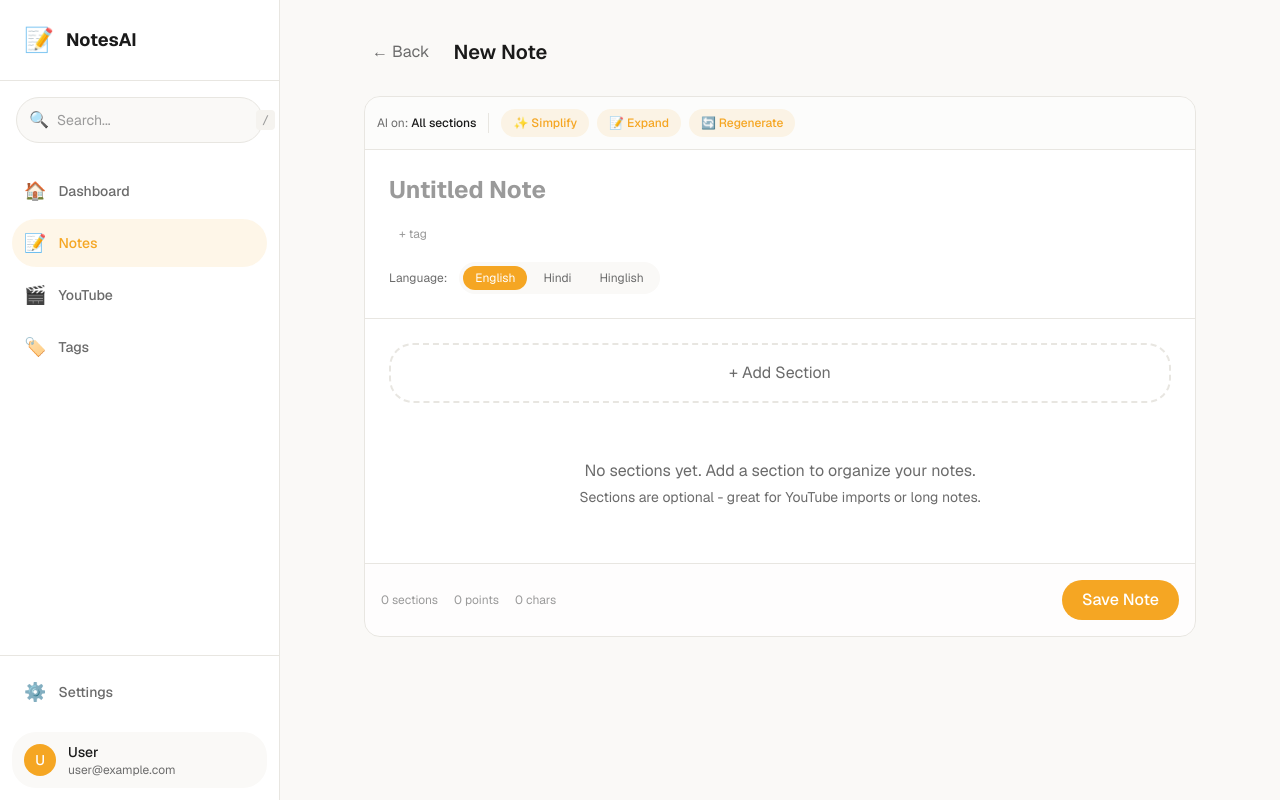
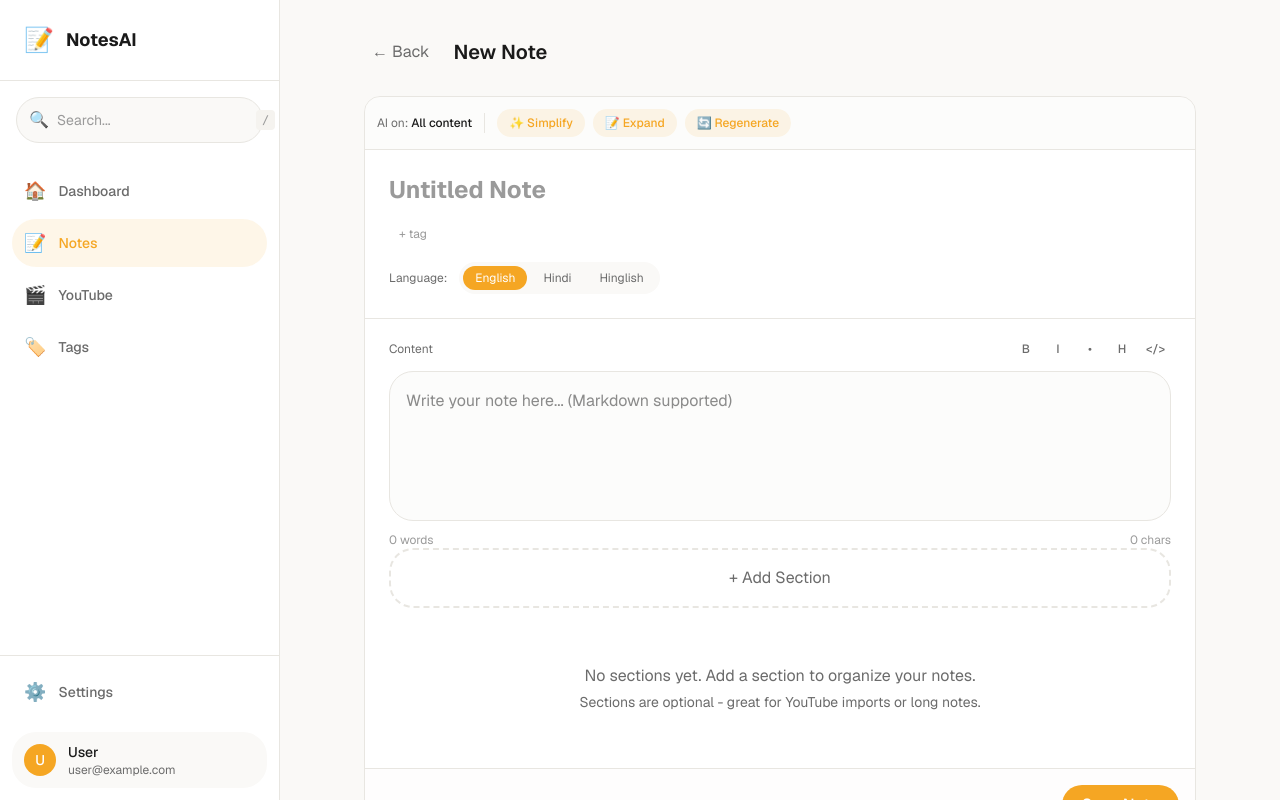
Before and after one commit to acousticclown/yt-transcript, a Next.js app in the folder apps/web/: page /notes/new in a window 1280 px wide. Built offline with nearby package versions, Linux system fonts and the light colour scheme.

Commit message:
feat: Add main content textarea with formatting toolbar
- Content field for simple notes (title + tags + content)
- Formatting buttons: Bold, Italic, List, Heading, Code
- Word and char count
- AI actions work on content selection too
- Sections remain optional (shown for YouTube imports)

```diff
--- a/apps/web/components/notes/UnifiedNoteEditor.tsx
+++ b/apps/web/components/notes/UnifiedNoteEditor.tsx
@@ -16,6 +16,7 @@ type NoteSection = {
 type UnifiedNote = {
   id?: string;
   title: string;
+  content: string; // Main content (for simple notes without sections)
   tags: string[];
   language: "english" | "hindi" | "hinglish";
   sections: NoteSection[];
@@ -36,12 +37,15 @@ export function UnifiedNoteEditor({
 }: UnifiedNoteEditorProps) {
   const [note, setNote] = useState<UnifiedNote>({
     title: initialNote?.title || "",
+    content: initialNote?.content || "",
     tags: initialNote?.tags || [],
     language: initialNote?.language || "english",
     sections: initialNote?.sections || [],
     source: initialNote?.source || "manual",
     youtubeUrl: initialNote?.youtubeUrl,
   });
+
+  const contentRef = useRef<HTMLTextAreaElement>(null);
 
   const [newTag, setNewTag] = useState("");
   const [showTagInput, setShowTagInput] = useState(false);
@@ -96,9 +100,13 @@ export function UnifiedNoteEditor({
         return { text: section.summary, type: "section" as const, sectionId: focusedSectionId };
       }
     }
-    // 4. All content
+    // 4. Main content if available
+    if (note.content) {
+      return { text: note.content, type: "content" as const };
+    }
+    // 5. All sections
     const allText = note.sections.map(s => s.summary).join("\n\n");
-    return { text: allText, type: "all" as const };
+    return { text: allText || "No content", type: "all" as const };
   };
 
   // AI Action handler
@@ -113,9 +121,15 @@ export function UnifiedNoteEditor({
       const result = await onAIAction(action, target.text);
 
       // Apply result based on target type
-      if (target.type === "selection" && "field" in target && target.sectionId) {
+      if (target.type === "selection" && "field" in target) {
         // Replace selected text in the correct field
-        if (target.field === "summary") {
+        if (target.field === "content" || target.sectionId === "main") {
+          const newContent =
+            note.content.slice(0, target.start) +
+            result +
+            note.content.slice(target.end);
+          setNote({ ...note, content: newContent });
+        } else if (target.field === "summary" && target.sectionId) {
           const section = note.sections.find(s => s.id === target.sectionId);
           if (section) {
             const newSummary =
@@ -124,7 +138,7 @@ export function UnifiedNoteEditor({
               section.summary.slice(target.end);
             updateSection(target.sectionId, { summary: newSummary });
           }
-        } else if (target.field === "bullet" && target.bulletIndex !== undefined) {
+        } else if (target.field === "bullet" && target.sectionId && target.bulletIndex !== undefined) {
           const section = note.sections.find(s => s.id === target.sectionId);
           if (section) {
             const bullet = section.bullets[target.bulletIndex];
@@ -135,6 +149,8 @@ export function UnifiedNoteEditor({
             updateBullet(target.sectionId, target.bulletIndex, newBullet);
           }
         }
+      } else if (target.type === "content") {
+        setNote({ ...note, content: result });
       } else if (target.type === "bullet" && target.sectionId !== undefined && target.bulletIndex !== undefined) {
         updateBullet(target.sectionId, target.bulletIndex, result);
       } else if (target.type === "section" && target.sectionId) {
@@ -155,7 +171,8 @@ export function UnifiedNoteEditor({
       const section = note.sections.find(s => s.id === focusedSectionId);
       return `Section: ${section?.title || "Untitled"}`;
     }
-    return "All sections";
+    if (note.content) return "Main content";
+    return "All content";
   };
 
   // Tag handlers
@@ -234,6 +251,46 @@ export function UnifiedNoteEditor({
   // Language change
   const handleLanguageChange = (lang: "english" | "hindi" | "hinglish") => {
     setNote({ ...note, language: lang });
+  };
+
+  // Insert formatting in content
+  const insertFormat = (before: string, after: string) => {
+    const textarea = contentRef.current;
+    if (!textarea) return;
+
+    const start = textarea.selectionStart;
+    const end = textarea.selectionEnd;
+    const selected = note.content.slice(start, end);
+    const newContent = note.content.slice(0, start) + before + selected + after + note.content.slice(end);
+    setNote({ ...note, content: newContent });
+
+    // Restore cursor position
+    setTimeout(() => {
+      textarea.focus();
+      textarea.setSelectionRange(start + before.length, end + before.length);
+    }, 0);
+  };
+
+  // Text selection handler for main content
+  const handleContentSelect = () => {
+    const textarea = contentRef.current;
+    if (!textarea) return;
+
+    const start = textarea.selectionStart;
+    const end = textarea.selectionEnd;
+    const text = note.content.slice(start, end);
+
+    if (text) {
+      setSelectionInfo({
+        text,
+        field: "content" as any,
+        sectionId: "main",
+        start,
+        end,
+      });
+    } else {
+      setSelectionInfo(null);
+    }
   };
 
   // Text selection handler for summary
@@ -378,8 +435,44 @@ export function UnifiedNoteEditor({
         </div>
       </div>
 
+      {/* Main Content (for simple notes) */}
+      <div className="px-6 pt-4">
+        <div className="flex items-center justify-between mb-2">
+          <label className="text-xs text-[var(--color-text-muted)]">Content</label>
+          <div className="flex gap-1">
+            <FormatButton onClick={() => insertFormat("**", "**")} title="Bold">B</FormatButton>
+            <FormatButton onClick={() => insertFormat("*", "*")} title="Italic">I</FormatButton>
+            <FormatButton onClick={() => insertFormat("\n- ", "")} title="List">•</FormatButton>
+            <FormatButton onClick={() => insertFormat("\n## ", "")} title="Heading">H</FormatButton>
+            <FormatButton onClick={() => insertFormat("`", "`")} title="Code">{`</>`}</FormatButton>
+          </div>
+        </div>
+        <textarea
+          ref={contentRef}
+          placeholder="Write your note here... (Markdown supported)"
+          value={note.content}
+          onChange={(e) => setNote({ ...note, content: e.target.value })}
+          onSelect={handleContentSelect}
+          className="w-full min-h-[150px] p-4 text-[var(--color-text)] bg-[var(--color-bg)]/50 rounded-xl border border-[var(--color-border)] focus:outline-none focus:ring-1 focus:ring-[var(--color-primary)] resize-none leading-relaxed"
+        />
+        <div className="mt-1 flex justify-between text-xs text-[var(--color-text-subtle)]">
+          <span>{note.content.split(/\s+/).filter(Boolean).length} words</span>
+          <span>{note.content.length} chars</span>
+        </div>
+      </div>
+
+      {/* Sections (optional, for structured notes) */}
+      {(note.sections.length > 0 || note.source === "youtube") && (
+        <div className="px-6 pt-4">
+          <div className="flex items-center gap-2 mb-4">
+            <span className="text-xs text-[var(--color-text-muted)]">Sections</span>
+            <span className="text-xs text-[var(--color-text-subtle)]">(optional, from YouTube or structured notes)</span>
+          </div>
+        </div>
+      )}
+
       {/* Sections */}
-      <div className="p-6 space-y-6">
+      <div className="px-6 pb-6 space-y-6">
         <AnimatePresence>
           {note.sections.map((section, sectionIndex) => {
             const isFocused = focusedSectionId === section.id;
@@ -563,3 +656,23 @@ function AIButton({
     </button>
   );
 }
+
+function FormatButton({
+  children,
+  onClick,
+  title,
+}: {
+  children: React.ReactNode;
+  onClick: () => void;
+  title: string;
+}) {
+  return (
+    <button
+      onClick={onClick}
+      title={title}
+      className="p-1.5 min-w-[28px] text-xs font-medium text-[var(--color-text-muted)] hover:text-[var(--color-text)] hover:bg-[var(--color-surface)] rounded-md transition-colors"
+    >
+      {children}
+    </button>
+  );
+}
```
